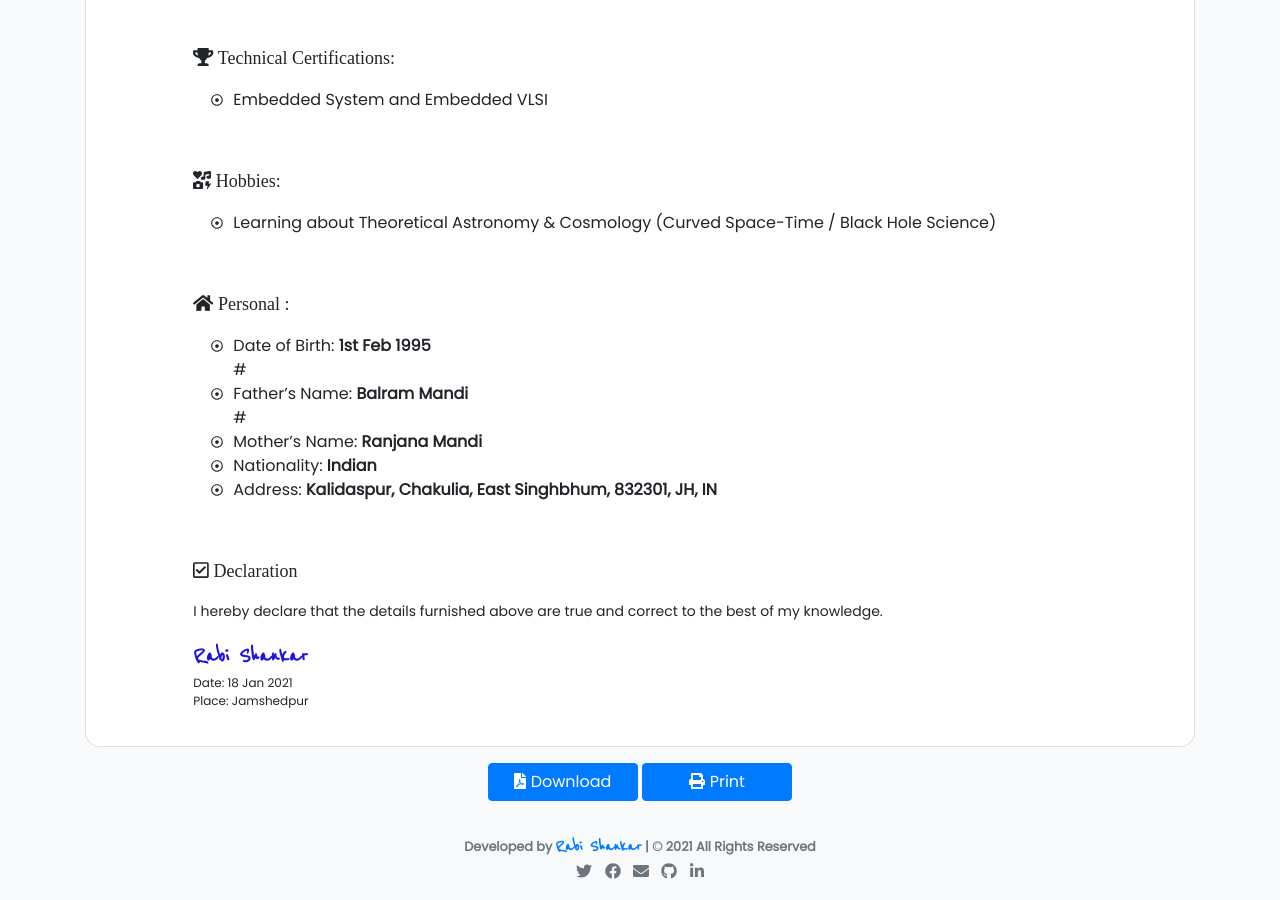
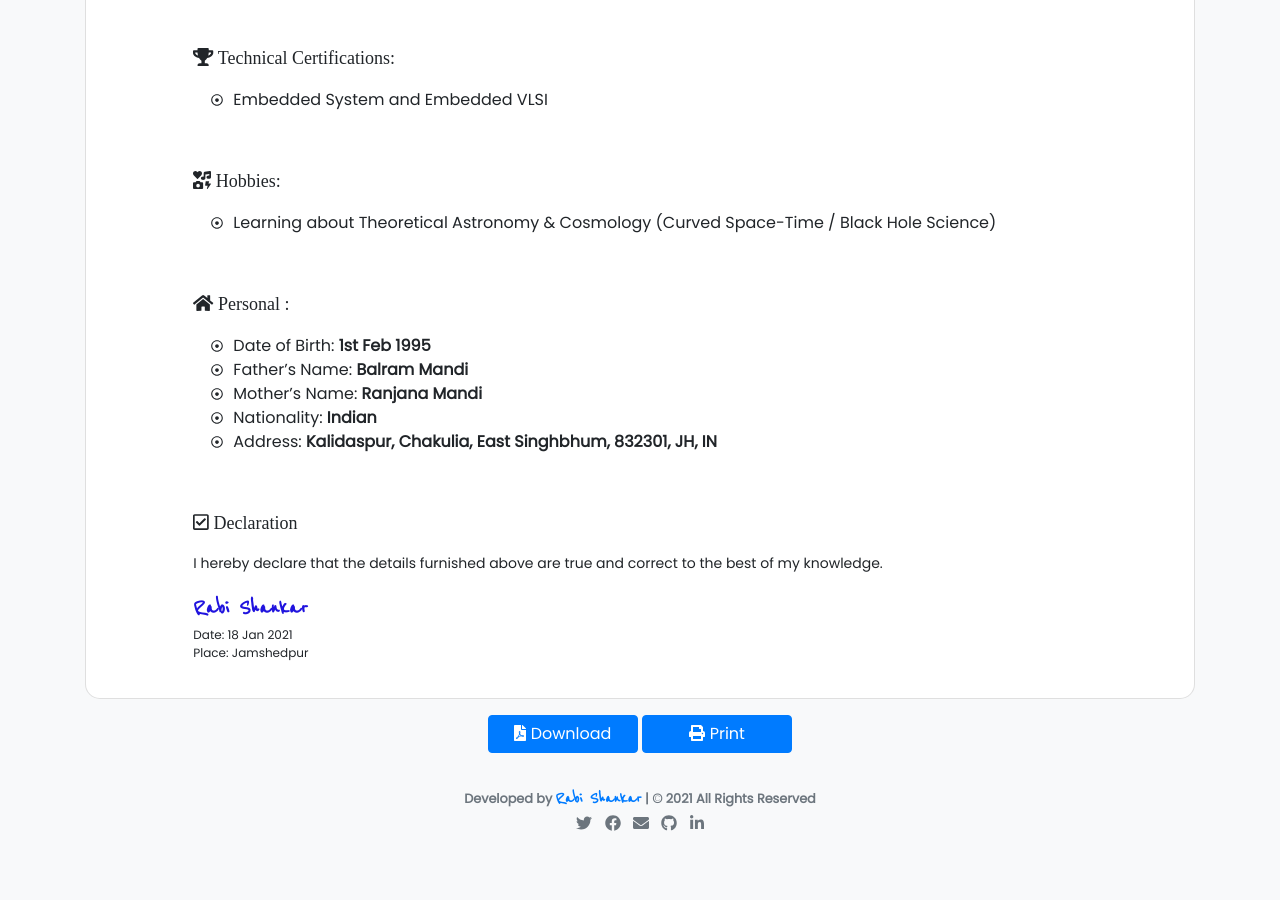
Before and after one commit to rabi-shankar/resume, a Jekyll site: the page built from index.html, in a window 1280 px wide and 900 px high, scrolled down 2540 px. Built offline with Jekyll 4.4.1, drawn with Linux system fonts in a browser that asks for light colours; nearby versions of some CDN libraries; some web fonts are replaced; after the commit the page ends 3392 px from its top, so only the background shows below that.

Commit message:
Update personal.html

```diff
--- a/_includes/personal.html
+++ b/_includes/personal.html
@@ -4,8 +4,8 @@
     <p class="section-icon"><i class="fas fa-home"></i> Personal : </p>
     <ul class="fa-ul">
         {% if personal.birth %}<li><span class="fa-li"><i class="far fa-dot-circle fa-xs"></i></span><p class="no-margin" ><span class="autosize">Date of Birth:</span> <b>{{personal.birth}}</b></p></li>{% endif %}
-        #{% if personal.father %}<li><span class="fa-li"><i class="far fa-dot-circle fa-xs"></i></span><p class="no-margin" ><span class="autosize">Father’s <span class="autohide">Name</span>:</span> <b>{{personal.father}}</b></p></li>{% endif %}
-        #{% if personal.mother %}<li><span class="fa-li"><i class="far fa-dot-circle fa-xs"></i></span><p class="no-margin" ><span class="autosize">Mother’s <span class="autohide">Name</span>:</span> <b>{{personal.mother}}</b></p></li>{% endif %}
+        {% if personal.father %}<li><span class="fa-li"><i class="far fa-dot-circle fa-xs"></i></span><p class="no-margin" ><span class="autosize">Father’s <span class="autohide">Name</span>:</span> <b>{{personal.father}}</b></p></li>{% endif %}
+        {% if personal.mother %}<li><span class="fa-li"><i class="far fa-dot-circle fa-xs"></i></span><p class="no-margin" ><span class="autosize">Mother’s <span class="autohide">Name</span>:</span> <b>{{personal.mother}}</b></p></li>{% endif %}
         {% if personal.nationality %}<li><span class="fa-li"><i class="far fa-dot-circle fa-xs"></i></span><p class="no-margin" ><span class="autosize">Nationality:</span> <b>{{personal.nationality}}</b></p></li>{% endif %}
         {% if personal.address %}<li><span class="fa-li"><i class="far fa-dot-circle fa-xs"></i></span><p class="no-margin" ><span class="autosize">Address: </span><b>{{personal.address}}</b></p></li>{% endif %}
     </ul>
```
